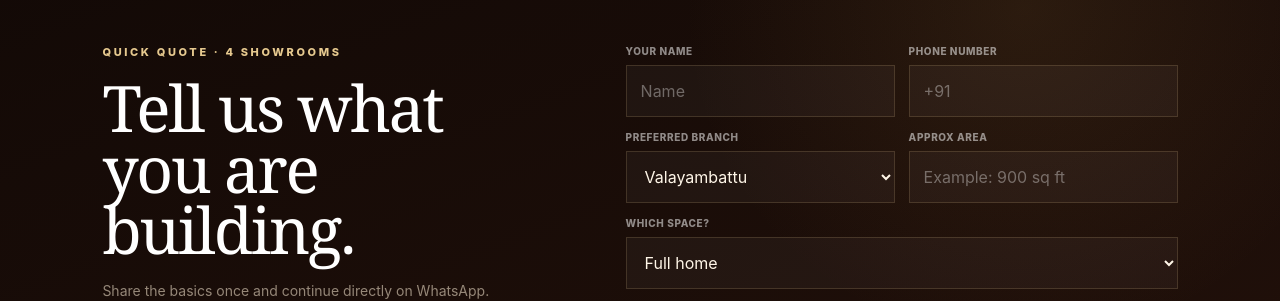
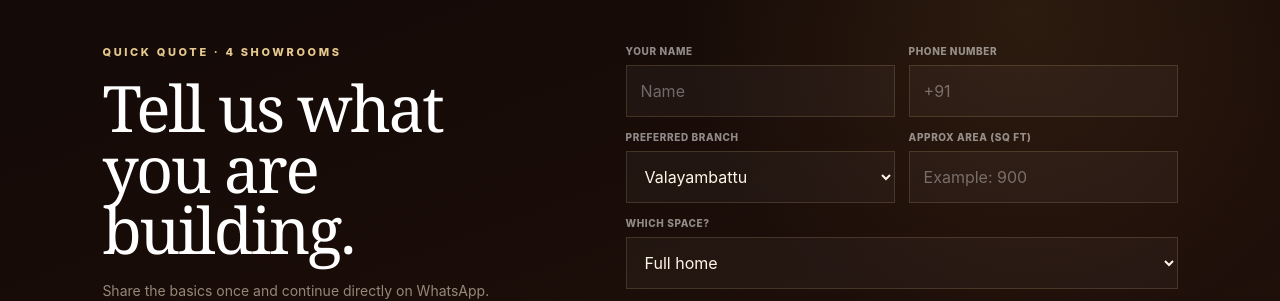
Before and after one commit to Karthi7170/Royal-tiles, a Next.js app: page / in a window 1280 px wide. Shown: the part 9740-10041 px from the top of the page. Built offline with nearby package versions, Linux system fonts and the light colour scheme.

Commit message:
Add enquiry validation and safer form limits

```diff
--- a/components/Enquiry.tsx
+++ b/components/Enquiry.tsx
@@ -28,7 +28,7 @@ export default function Enquiry() {
       "\nApprox area: " +
       (area || "Not sure yet") +
       "\nRequirement: " +
-      message;
+      (message || "Please suggest suitable options.");
 
     window.open(makeWhatsapp(text), "_blank", "noopener,noreferrer");
   }
@@ -49,11 +49,29 @@ export default function Enquiry() {
         <div className="formRow">
           <label>
             <span>Your name</span>
-            <input name="name" required placeholder="Name" />
+            <input
+              name="name"
+              type="text"
+              autoComplete="name"
+              required
+              minLength={2}
+              maxLength={80}
+              placeholder="Name"
+            />
           </label>
           <label>
             <span>Phone number</span>
-            <input name="phone" required inputMode="tel" placeholder="+91" />
+            <input
+              name="phone"
+              type="tel"
+              autoComplete="tel"
+              required
+              inputMode="tel"
+              pattern="[+]?[0-9 ()-]{7,20}"
+              maxLength={20}
+              title="Enter a valid phone number using digits, spaces, brackets, + or -."
+              placeholder="+91"
+            />
           </label>
         </div>
 
@@ -70,11 +88,15 @@ export default function Enquiry() {
           </label>
 
           <label>
-            <span>Approx area</span>
+            <span>Approx area (sq ft)</span>
             <input
               name="area"
+              type="number"
               inputMode="decimal"
-              placeholder="Example: 900 sq ft"
+              min="1"
+              max="1000000"
+              step="0.1"
+              placeholder="Example: 900"
             />
           </label>
         </div>
@@ -96,6 +118,7 @@ export default function Enquiry() {
           <textarea
             name="message"
             rows={4}
+            maxLength={500}
             placeholder="Example: warm beige matte floor tiles, easy maintenance, premium finish"
           />
         </label>
```
